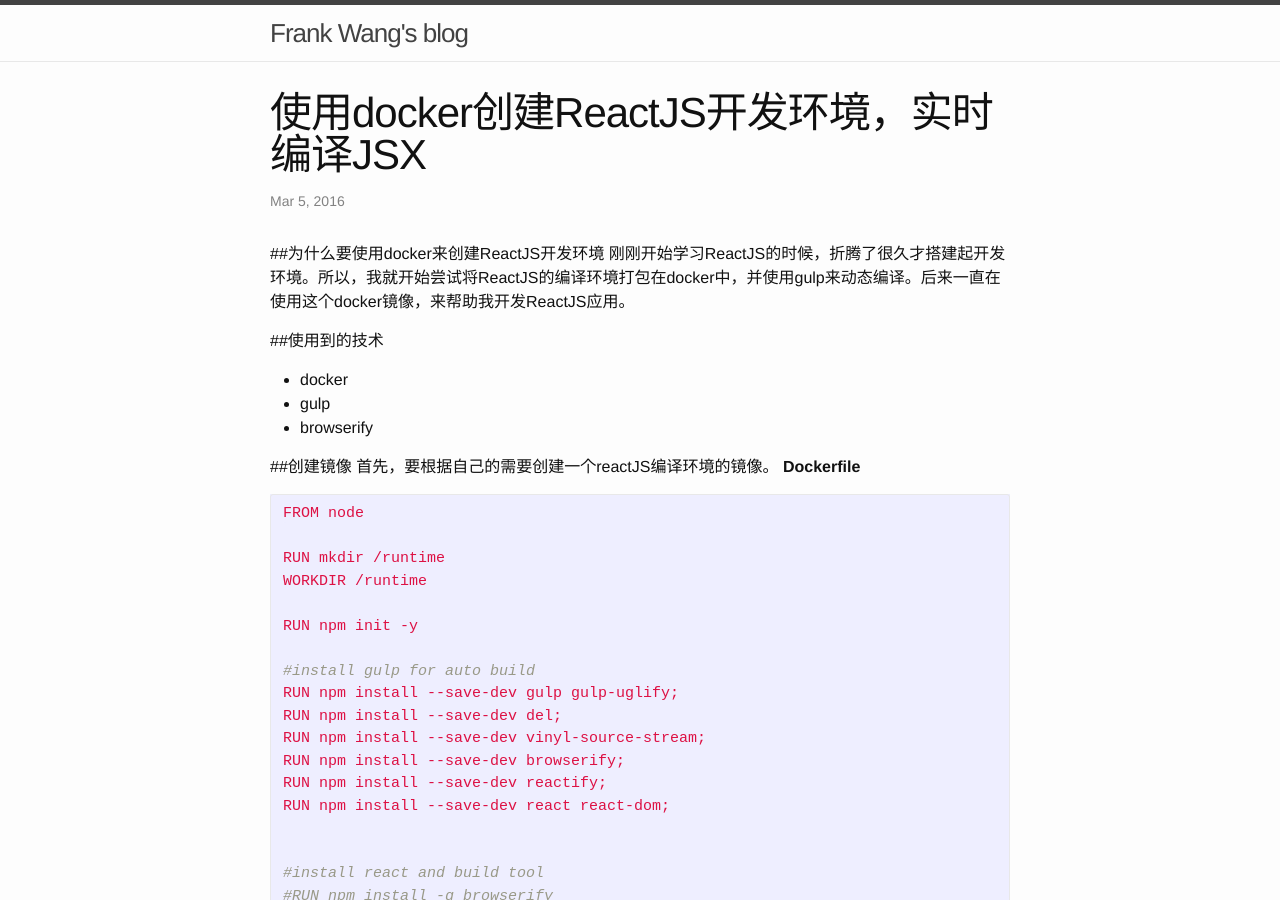
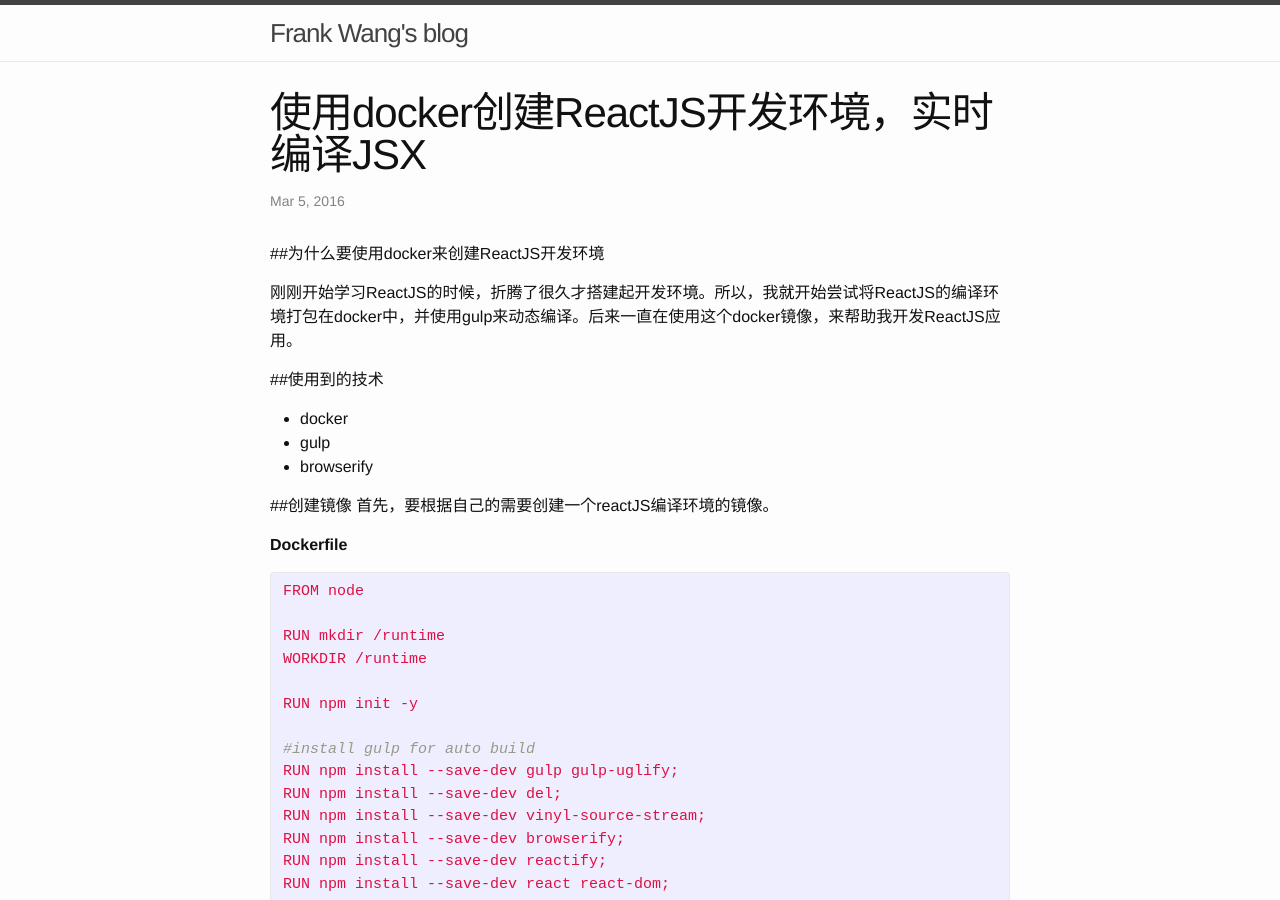
Before and after one commit to yanqiw/yanqiw.github.io, a Jekyll site: the page built from _posts/2016-03-05-use-docker-build-reactjs.markdown, in a window 1280 px wide and 900 px high. Built offline with Jekyll 4.4.1, drawn with Linux system fonts in a browser that asks for light colours; some of the changed text lies outside the part shown.

Commit message:
change format

````diff
--- a/_posts/2016-03-05-use-docker-build-reactjs.markdown
+++ b/_posts/2016-03-05-use-docker-build-reactjs.markdown
@@ -5,9 +5,11 @@
 categories: docker
 ---
 ##为什么要使用docker来创建ReactJS开发环境
+
 刚刚开始学习ReactJS的时候，折腾了很久才搭建起开发环境。所以，我就开始尝试将ReactJS的编译环境打包在docker中，并使用gulp来动态编译。后来一直在使用这个docker镜像，来帮助我开发ReactJS应用。
 
 ##使用到的技术
+
 - docker
 - gulp
 - browserify
@@ -15,8 +17,9 @@
 
 ##创建镜像
 首先，要根据自己的需要创建一个reactJS编译环境的镜像。
+
 **Dockerfile**
-```yml
+{% highlight yml %}
 FROM node
 
 RUN mkdir /runtime
@@ -41,11 +44,12 @@
 ADD . /runtime
 
 CMD ["bash", "run.sh"]
-```
+{% endhighlight %}
 
 `gulpfile.js`用来定义gulp要做的事情。
+
 **gulpfile.js**
-```javascript
+{% highlight javascript %}
 /* gulpfile.js */
 
 // Load some modules which are installed through NPM.
@@ -92,29 +96,38 @@
 
 // The default task (called when we run `gulp` from cli)
 gulp.task('default', ['watch', 'js']);
-```
+{% endhighlight %}
 
 `run.sh`用启动gulp脚本，对本地文件进行监视，一旦有文件改动，立即执行编译。
+
 **run.sh**
-```bash
+
+{% highlight bash %}
 #!/usr/bin/bash
 ./node_modules/gulp/bin/gulp.js
-```
+{% endhighlight %}
 
 ##镜像构建
-将`Dockerfile`,`gulpfile.js`, `run.sh`三个文件放在同一目录下。 运行`docker build -t reactjs-builder-runtime .`
+
+将`Dockerfile`,`gulpfile.js`, `run.sh`三个文件放在同一目录下。 运行
+
+`docker build -t reactjs-builder-runtime .`
 
 ##运行
+
 在项目静态文件夹中运行，请将ReactJS项目入口文件名设置为`app.js`。 如果项目的入口文件不是`app.js`,可以修改`gulpfile.js`中的路径设置。
 
 `docker run --name project-name-reactjs-builder -v "$PWD":/runtime/src -d reactjs-builder-runtime`
 
 查看日志：
+
 `docker logs -f project-name-reactjs-builder`
 
 ##代码和镜像托管
+
 - 项目代码托管在[yanqiw/reactjs-builder-runtime](https://github.com/yanqiw/reactjs-builder-runtime)
 - 镜像托管在[react-runtime](https://hub.docker.com/r/yanqiw/reactjs-builder-runtime/)
 
 ##参考文章
+
 - TBD
````
